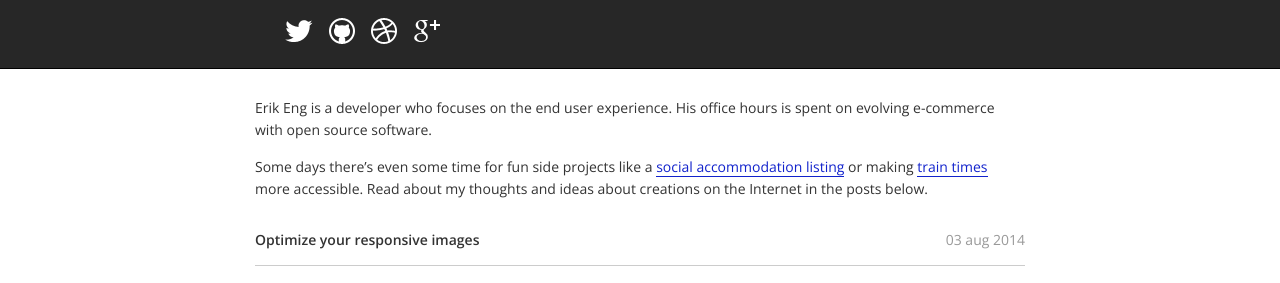
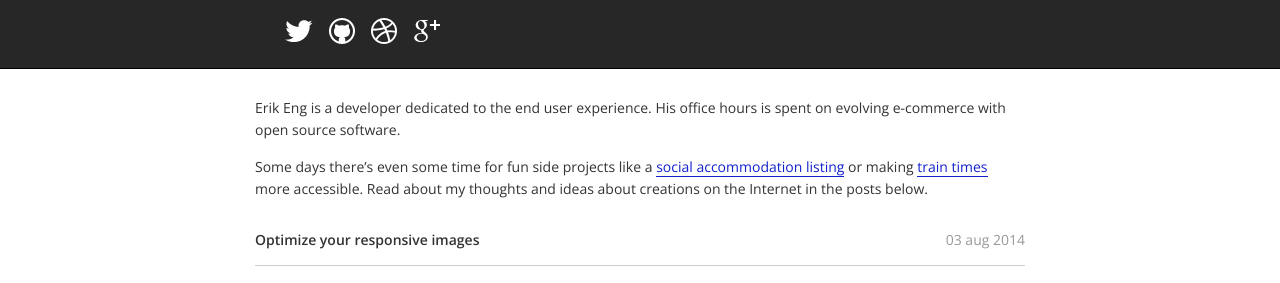
Before and after one commit to ptz0n/ptz0n.github.io, a Jekyll site: the page built from en/index.md, in a window 1280 px wide. Shown: the part 194-477 px from the top of the page. Built offline with Jekyll 4.4.1, drawn with Linux system fonts in a browser that asks for light colours.

Commit message:
Final copy update for EN index.

```diff
--- a/en/index.md
+++ b/en/index.md
@@ -4,7 +4,7 @@ title: Erik Eng developing for web &amp; mobile
 lang: en
 ---
 
-Erik Eng is a developer who focuses on the end user experience. His office hours is spent on evolving e-commerce with open source software.
+Erik Eng is a developer dedicated to the end user experience. His office hours is spent on evolving e-commerce with open source software.
 
 Some days there's even some time for fun side projects like a <a href="http://www.hittebo.se/" title="Hittebo">social accommodation listing</a> or making <a href="http://tagtider.net/">train times</a> more accessible. Read about my thoughts and ideas about creations on the Internet in the posts below.
 
```
